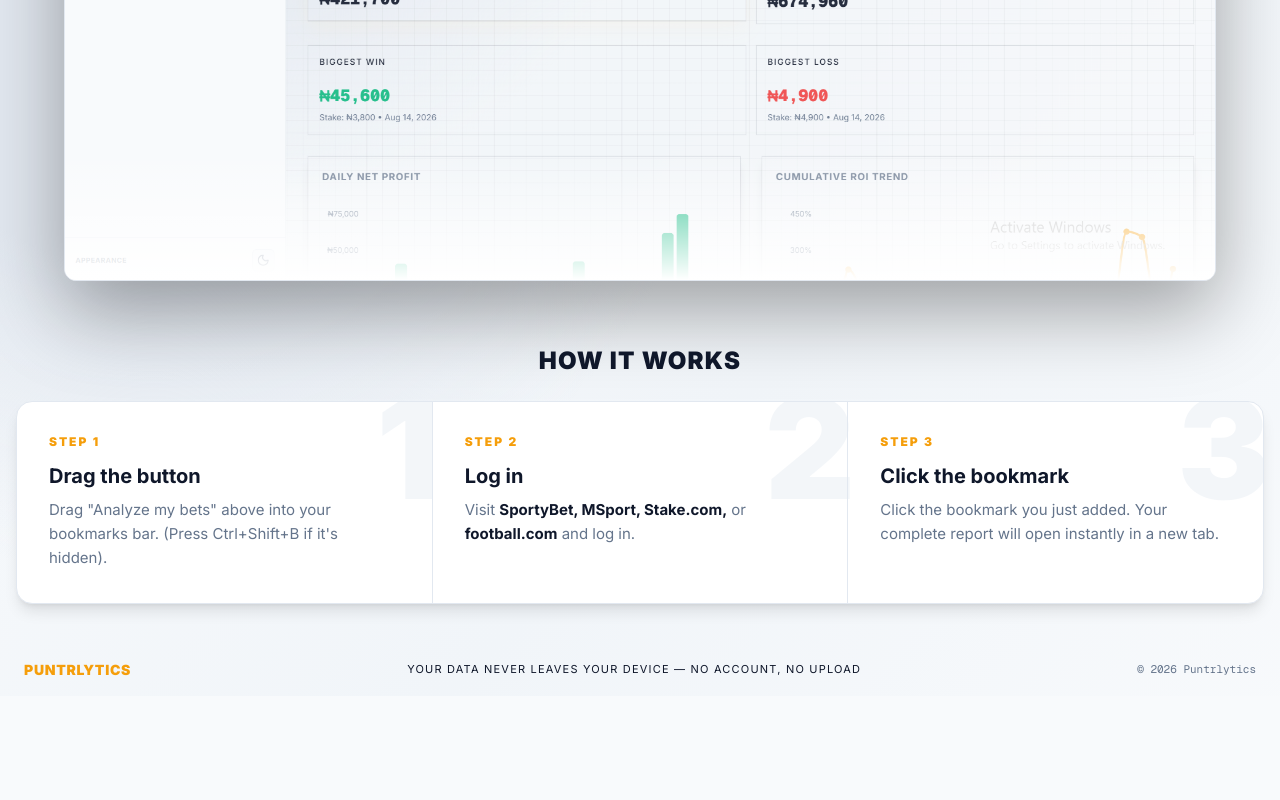
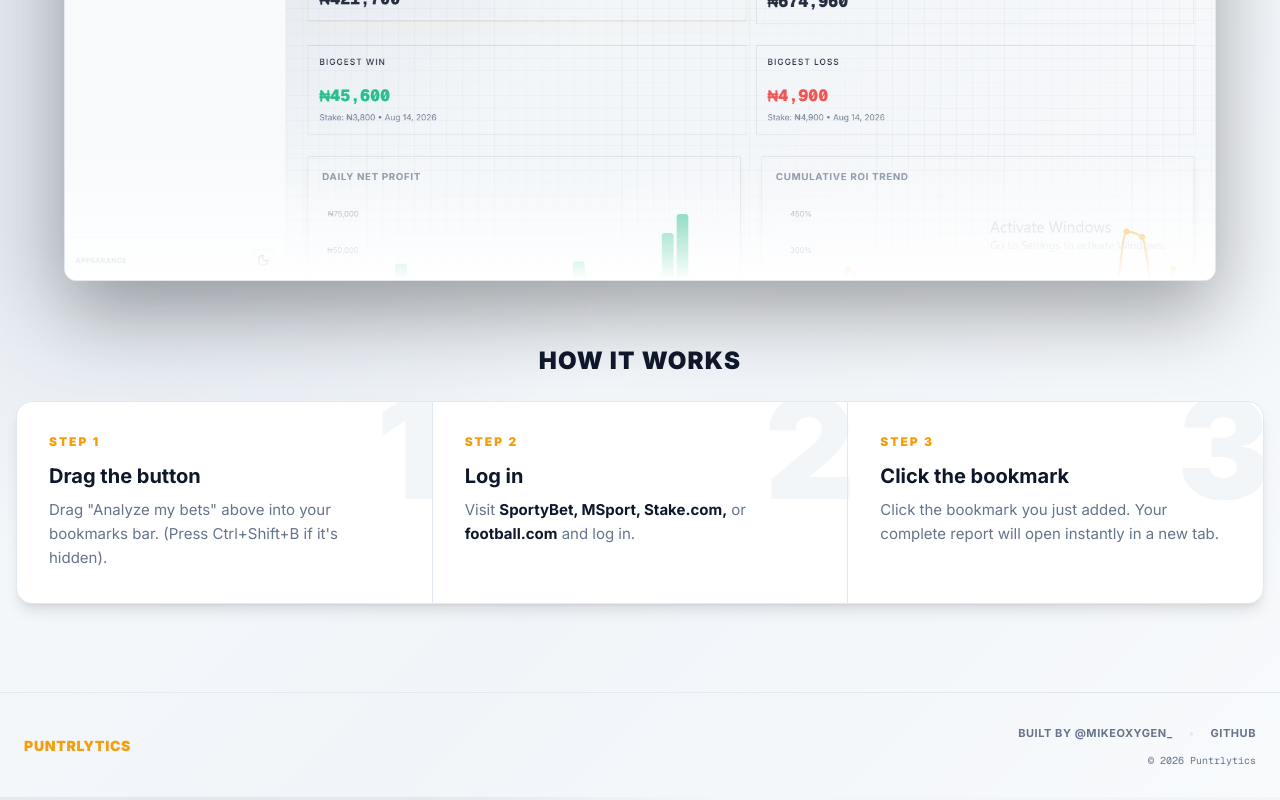
Before and after one commit to Blazing-Mike/puntrlytics, a Next.js app: page / in a window 1280 px wide. Shown: the part 803-1603 px from the top of the page. Before the commit the page ends 1499 px from the top, so only its background shows below. Built offline with nearby package versions, Linux system fonts and the light colour scheme.

Commit message:
add socials

```diff
--- a/src/app/page.tsx
+++ b/src/app/page.tsx
@@ -55,17 +55,28 @@ export default function Home() {
           <MobileSteps copied={copied} onCopy={handleCopy} />
         </div>
       </main>
-      <footer className="">
-        <div className="container mx-auto flex flex-col items-center justify-between gap-2 px-6 py-4 text-center sm:flex-row sm:text-left max-[520px]:px-4">
-          <span className="font-display text-sm font-black uppercase tracking-wider text-gold">
-            Puntrlytics
-          </span>
-          <p className="font-utility text-[11px] uppercase tracking-[1.2px] text-ink">
-            Your data never leaves your device — no account, no upload
-          </p>
-          <span className="font-mono text-[11px] text-faint">
-            © {new Date().getFullYear()} Puntrlytics
-          </span>
+      <footer className="border-t border-rule mt-12">
+        <div className="container mx-auto flex flex-col items-center justify-between gap-4 px-6 py-8 text-center md:flex-row md:text-left max-[520px]:px-4">
+          <div className="flex flex-col items-center gap-2 md:items-start">
+            <span className="font-display text-sm font-black uppercase tracking-wider text-gold">
+              Puntrlytics
+            </span>
+          </div>
+
+          <div className="flex flex-col items-center gap-3 md:items-end">
+            <div className="flex items-center gap-4 text-[11px] font-utility font-bold uppercase tracking-wider">
+              <a href="https://x.com/mikeoxygen_" target="_blank" rel="noopener noreferrer" className="text-faint hover:text-cyan transition-colors focus-visible:outline focus-visible:outline-cyan rounded-sm">
+                Built by @mikeoxygen_
+              </a>
+              <span className="text-rule">•</span>
+              <a href="https://github.com/Blazing-Mike/puntrlytics" target="_blank" rel="noopener noreferrer" className="text-faint hover:text-cyan transition-colors focus-visible:outline focus-visible:outline-cyan rounded-sm">
+                GitHub
+              </a>
+            </div>
+            <span className="font-mono text-[10px] text-faint">
+              © {new Date().getFullYear()} Puntrlytics
+            </span>
+          </div>
         </div>
       </footer>
     </>
```
